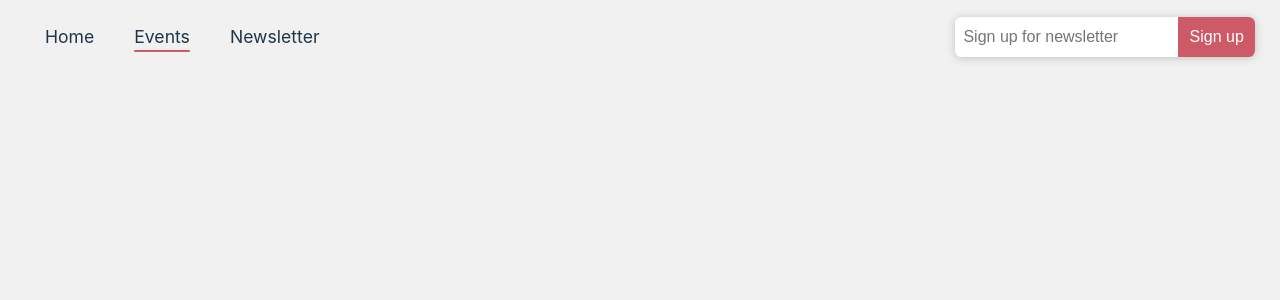
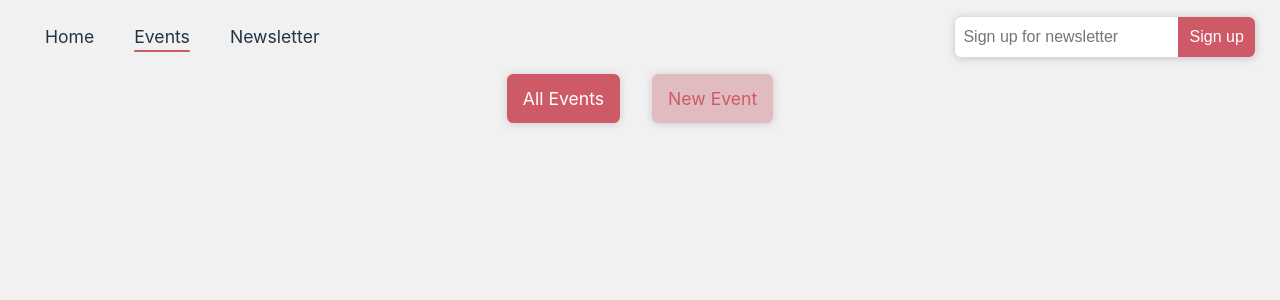
Before and after one commit to Amin-Ansari/React-Events, a React (Vite) app: page /events in a window 1280 px wide. Shown: the top 300 px of the page. Built offline with nearby package versions, Linux system fonts and the light colour scheme.

Commit message:
The EventNavigation is added to the Events page

```diff
--- a/src/App.jsx
+++ b/src/App.jsx
@@ -6,6 +6,7 @@ import EventDetailPage from "./Pages/EventDetailsPage";
 import EventEditPage from "./Pages/EventEditPage";
 import NewsletterPage from "./Pages/NewsletterPage";
 import NewEventPage from "./Pages/NewEventPage";
+import AllEventsPage from "./Pages/AllEventsPage";
 
 //React-Router Essentioals and packages
 import { createBrowserRouter, RouterProvider } from "react-router-dom";
@@ -17,34 +18,38 @@ const routes = createBrowserRouter([
     children: [
       {
         index: true,
-        element: <HomePage />,
+        element: <HomePage />
       },
       {
         path: "/events",
         element: <EventsPage />,
         children: [
           {
+            index: true,
+            element: <AllEventsPage />
+          },
+          {
             path: ":eventId",
             children: [
               {
                 index: true,
-                element: <EventDetailPage />,
+                element: <EventDetailPage />
               },
               {
                 path: ":eventId/edit",
-                element: <EventEditPage />,
-              },
-            ],
+                element: <EventEditPage />
+              }
+            ]
           },
           {
-            path: "/events/new-event/new-event",
-            element: <NewEventPage />,
-          },
-        ],
+            path: "/events/new-event",
+            element: <NewEventPage />
+          }
+        ]
       },
-      { path: "/newsletter", element: <NewsletterPage /> },
-    ],
-  },
+      { path: "/newsletter", element: <NewsletterPage /> }
+    ]
+  }
 ]);
 
 function App() {
--- /dev/null
+++ b/src/Pages/AllEventsPage.jsx
@@ -0,0 +1,3 @@
+const AllEventsPage = () => {};
+
+export default AllEventsPage;
--- a/src/Pages/EventEditPage.jsx
+++ b/src/Pages/EventEditPage.jsx
@@ -1,3 +1,11 @@
-const EventEditPage = () => {};
+//Components and other pages
+import EventNavigation from "../components/Structure/EventStructures/EventNavigation";
+const EventEditPage = () => {
+  return (
+    <>
+      <EventNavigation />
+    </>
+  );
+};
 
 export default EventEditPage;
--- a/src/Pages/EventsPage.jsx
+++ b/src/Pages/EventsPage.jsx
@@ -1,3 +1,17 @@
-const EventsPage = () => {};
+//Components and other pages
+import ResponsiveContainer from "../components/UI/ResponsiveContainer";
+import EventNavigation from "../components/Structure/EventStructures/EventNavigation";
+
+//React-Router stuff
+import { Outlet } from "react-router";
+
+const EventsPage = () => {
+  return (
+    <ResponsiveContainer>
+      <EventNavigation />
+      <Outlet />
+    </ResponsiveContainer>
+  );
+};
 
 export default EventsPage;
--- /dev/null
+++ b/src/components/Structure/EventStructures/EventNavigation.css
@@ -0,0 +1,25 @@
+.event-nav-container {
+  width: 100%;
+}
+.events-nav-list {
+  display: flex;
+  flex-flow: row wrap;
+  justify-content: center;
+  align-items: center;
+}
+
+.events-nav-list a {
+  display: inline-block;
+  margin: 0rem 1rem;
+  padding: 0.7rem 1rem;
+  background-color: #e0bcc0;
+  color: #ce5a67;
+  box-shadow: 0px 1px 8px 0px rgba(63, 63, 63, 0.205);
+  border-radius: 0.4rem;
+  font-size: 1.1rem;
+}
+
+a.activate-button {
+  background-color: #ce5a67;
+  color: #fff;
+}
--- /dev/null
+++ b/src/components/Structure/EventStructures/EventNavigation.jsx
@@ -0,0 +1,38 @@
+//React-Router
+import { NavLink } from "react-router-dom";
+
+//Css files and other assets
+import "./EventNavigation.css";
+
+const EventNavigation = () => {
+  return (
+    <div className="event-nav-container">
+      <ul className="events-nav-list">
+        <li>
+          <NavLink
+            to={"/events"}
+            className={({ isActive }) =>
+              isActive ? "activate-button" : undefined
+            }
+            end
+          >
+            All Events
+          </NavLink>
+        </li>
+        <li>
+          <NavLink
+            to={"new-event"}
+            className={({ isActive }) =>
+              isActive ? "activate-button" : undefined
+            }
+            end
+          >
+            New Event
+          </NavLink>
+        </li>
+      </ul>
+    </div>
+  );
+};
+
+export default EventNavigation;
--- a/src/components/Structure/Header/NavigationBar.jsx
+++ b/src/components/Structure/Header/NavigationBar.jsx
@@ -28,10 +28,7 @@ const NavigationBar = () => {
           </NavLink>
         </li>
         <li className="link-items">
-          <NavLink
-            to={"newsletter"}
-            className={({ isActive }) => (isActive ? "active-link" : undefined)}
-          >
+          <NavLink to={"newsletter"} end>
             Newsletter
             <span className="hover-effect"></span>
           </NavLink>
```
